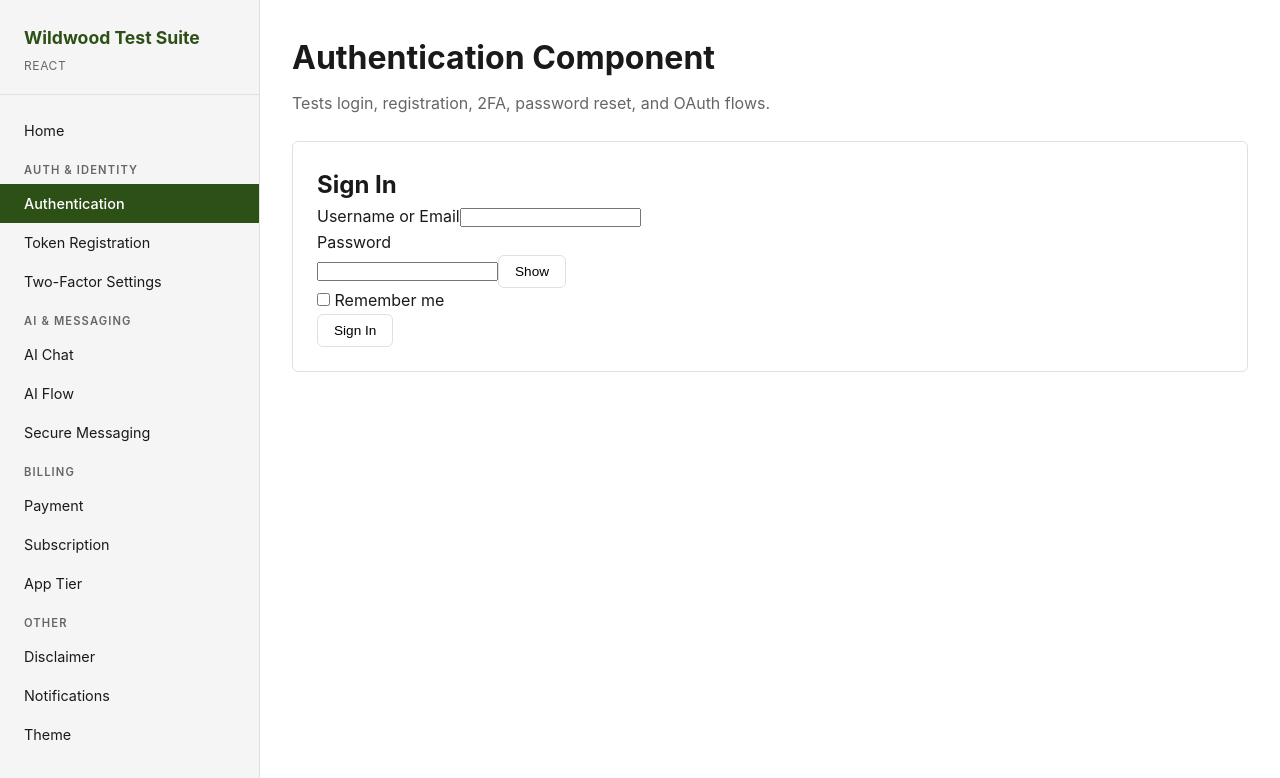
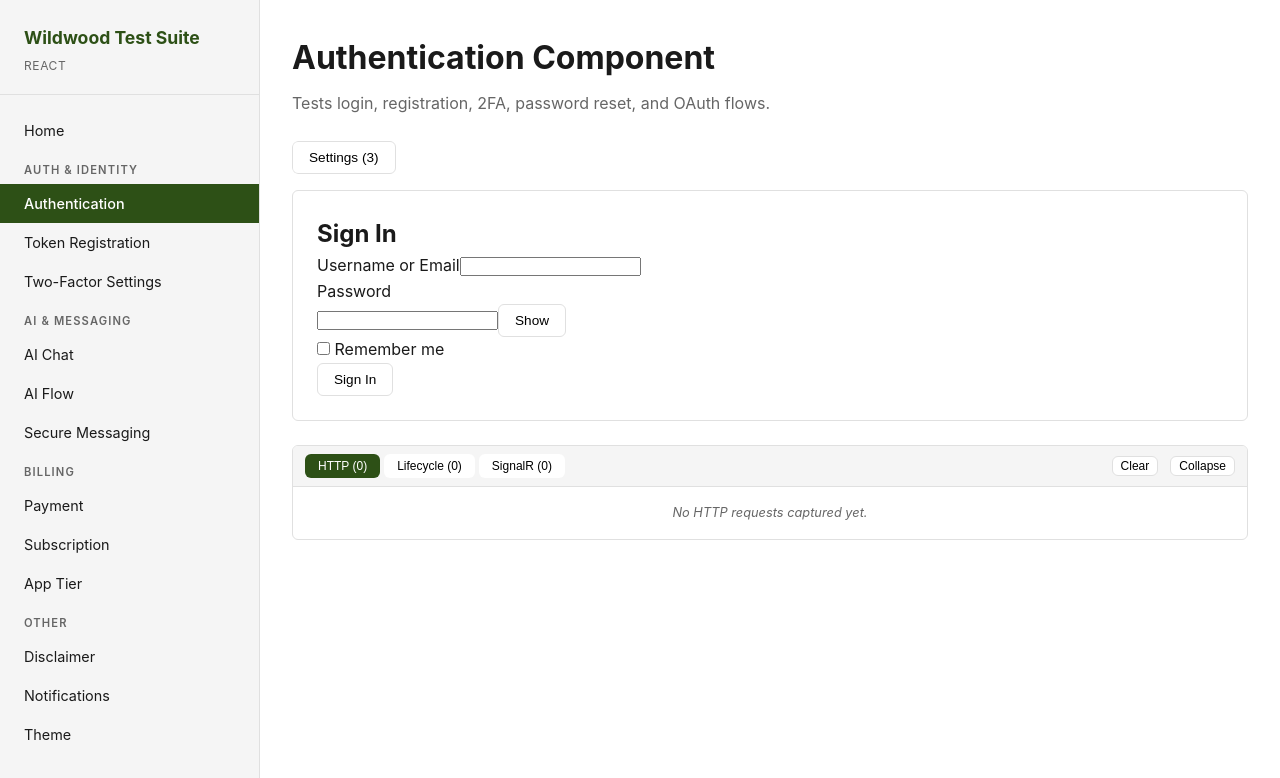
Before and after one commit to WildwoodWorks/WildwoodComponents.JS, a React (Vite) app in the folder WildwoodComponentsTestSuite.React/: page /authentication in a window 1280 px wide. Shown: the top 778 px of the page. Built offline with nearby package versions, Linux system fonts and the light colour scheme.

Commit message:
Add settings panel and response display to AuthenticationTest page
Wraps in ComponentTestPage with DebugPanel. Adds configurable title,
showPasswordField, showDetailedErrors settings. Displays last auth
response or error.

```diff
--- a/WildwoodComponentsTestSuite.React/src/pages/AuthenticationTest.tsx
+++ b/WildwoodComponentsTestSuite.React/src/pages/AuthenticationTest.tsx
@@ -1,26 +1,70 @@
+import { useState } from 'react';
 import { AuthenticationComponent } from '@wildwood/react';
 import type { AuthenticationResponse } from '@wildwood/core';
+import { ComponentTestPage } from '../components/shared/ComponentTestPage';
 
 export function AuthenticationTest() {
+  const [showPasswordField, setShowPasswordField] = useState(true);
+  const [showDetailedErrors, setShowDetailedErrors] = useState(false);
+  const [title, setTitle] = useState('Sign In');
+  const [lastResponse, setLastResponse] = useState<AuthenticationResponse | null>(null);
+  const [lastError, setLastError] = useState<string | null>(null);
+
   const handleSuccess = (response: AuthenticationResponse) => {
+    setLastResponse(response);
+    setLastError(null);
     console.log('Authentication successful:', response);
   };
 
   const handleError = (error: string) => {
+    setLastError(error);
     console.error('Authentication error:', error);
   };
 
   return (
-    <div className="page">
-      <h1>Authentication Component</h1>
-      <p>Tests login, registration, 2FA, password reset, and OAuth flows.</p>
+    <ComponentTestPage
+      title="Authentication Component"
+      description="Tests login, registration, 2FA, password reset, and OAuth flows."
+      settings={{
+        title: { type: 'text', value: title },
+        showPasswordField: { type: 'boolean', value: showPasswordField },
+        showDetailedErrors: { type: 'boolean', value: showDetailedErrors },
+      }}
+      onSettingChange={(key, value) => {
+        if (key === 'showPasswordField') setShowPasswordField(value as boolean);
+        if (key === 'showDetailedErrors') setShowDetailedErrors(value as boolean);
+        if (key === 'title') setTitle(value as string);
+      }}
+    >
+      <AuthenticationComponent
+        title={title}
+        showPasswordField={showPasswordField}
+        showDetailedErrors={showDetailedErrors}
+        onAuthenticationSuccess={handleSuccess}
+        onAuthenticationError={handleError}
+      />
 
-      <div className="component-container">
-        <AuthenticationComponent
-          onAuthenticationSuccess={handleSuccess}
-          onAuthenticationError={handleError}
-        />
-      </div>
-    </div>
+      {lastResponse && (
+        <div className="status-card" style={{ marginTop: 16 }}>
+          <h3>Last Successful Response</h3>
+          <dl>
+            <dt>Email</dt>
+            <dd>{lastResponse.email}</dd>
+            <dt>Name</dt>
+            <dd>{lastResponse.firstName} {lastResponse.lastName}</dd>
+            <dt>Token</dt>
+            <dd style={{ wordBreak: 'break-all', fontSize: 12 }}>
+              {lastResponse.jwtToken?.substring(0, 40)}...
+            </dd>
+          </dl>
+        </div>
+      )}
+
+      {lastError && (
+        <div className="ww-alert ww-alert-danger" style={{ marginTop: 16 }}>
+          {lastError}
+        </div>
+      )}
+    </ComponentTestPage>
   );
 }
```
